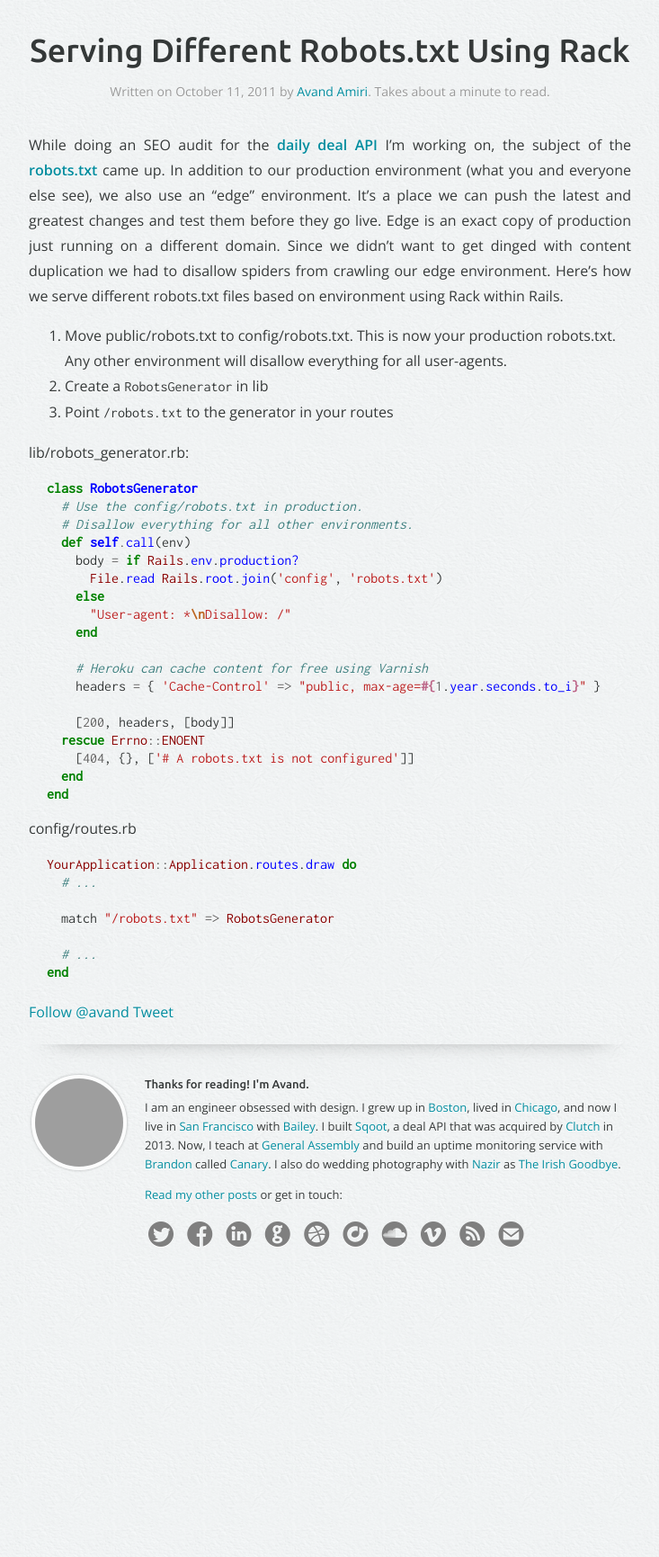
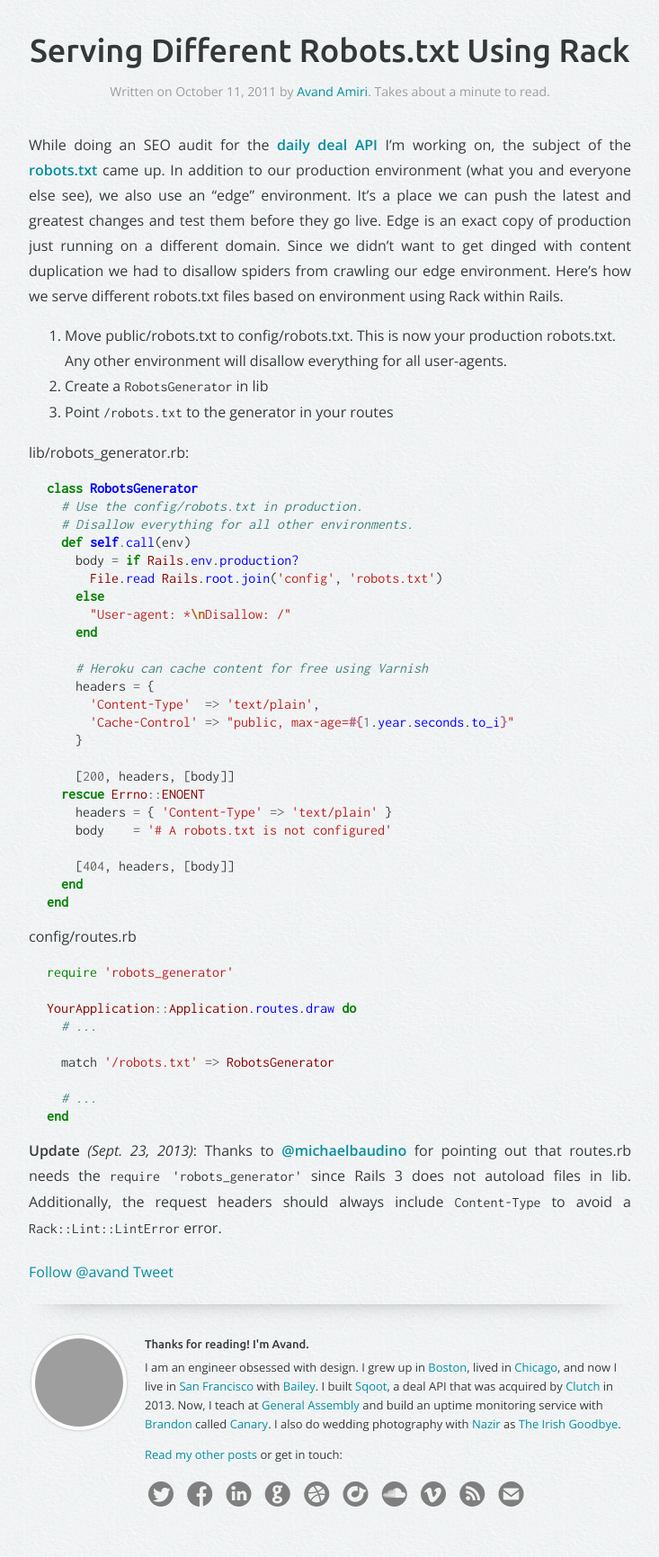
Before and after one commit to avand/avand.github.com, a Jekyll site: the page built from _posts/2011-10-11-serving-different-robots-using-rack.markdown, in a window 1280 px wide. Shown: the whole page at 90% size, without its empty margins (273-1006 px from the left). Built offline with Jekyll 4.4.1, drawn with Linux system fonts in a browser that asks for light colours; Markdown is read by kramdown in place of the engine named in the settings; comment, search, counter and statistics services are not loaded; before the commit the page ends 1442 px from its top, so only the background shows below that; grey boxes are pictures that could not be loaded.

Commit message:
Update Robots post from @michaelbaudino's feedback

```diff
--- a/_posts/2011-10-11-serving-different-robots-using-rack.markdown
+++ b/_posts/2011-10-11-serving-different-robots-using-rack.markdown
@@ -23,11 +23,17 @@ class RobotsGenerator
     end
 
     # Heroku can cache content for free using Varnish
-    headers = { 'Cache-Control' => "public, max-age=#{1.year.seconds.to_i}" }
+    headers = {
+      'Content-Type'  => 'text/plain',
+      'Cache-Control' => "public, max-age=#{1.year.seconds.to_i}"
+    }
 
     [200, headers, [body]]
   rescue Errno::ENOENT
-    [404, {}, ['# A robots.txt is not configured']]
+    headers = { 'Content-Type' => 'text/plain' }
+    body    = '# A robots.txt is not configured'
+
+    [404, headers, [body]]
   end
 end
 {% endhighlight %}
@@ -35,14 +41,22 @@ end
 config/routes.rb
 
 {% highlight ruby %}
+require 'robots_generator'
+
 YourApplication::Application.routes.draw do
   # ...
 
-  match "/robots.txt" => RobotsGenerator
+  match '/robots.txt' => RobotsGenerator
 
   # ...
 end
 {% endhighlight %}
 
+**Update** *(Sept. 23, 2013)*: Thanks to [@michaelbaudino][3] for pointing out that
+routes.rb needs the `require 'robots_generator'` since Rails 3 does not autoload files
+in lib. Additionally, the request headers should always include `Content-Type` to avoid
+a `Rack::Lint::LintError` error.
+
 [1]: http://www.sqoot.com/
 [2]: http://www.robotstxt.org/
+[3]: https://twitter.com/michaelbaudino
```
